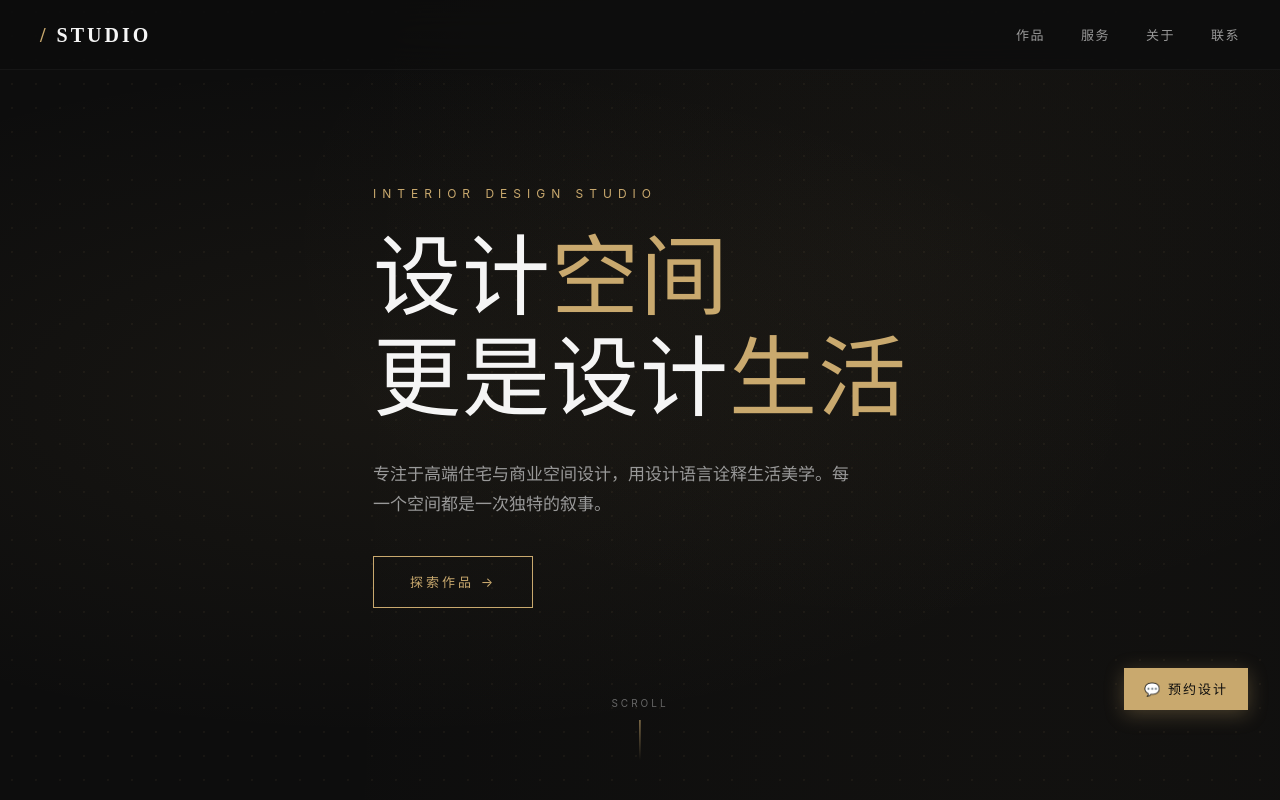
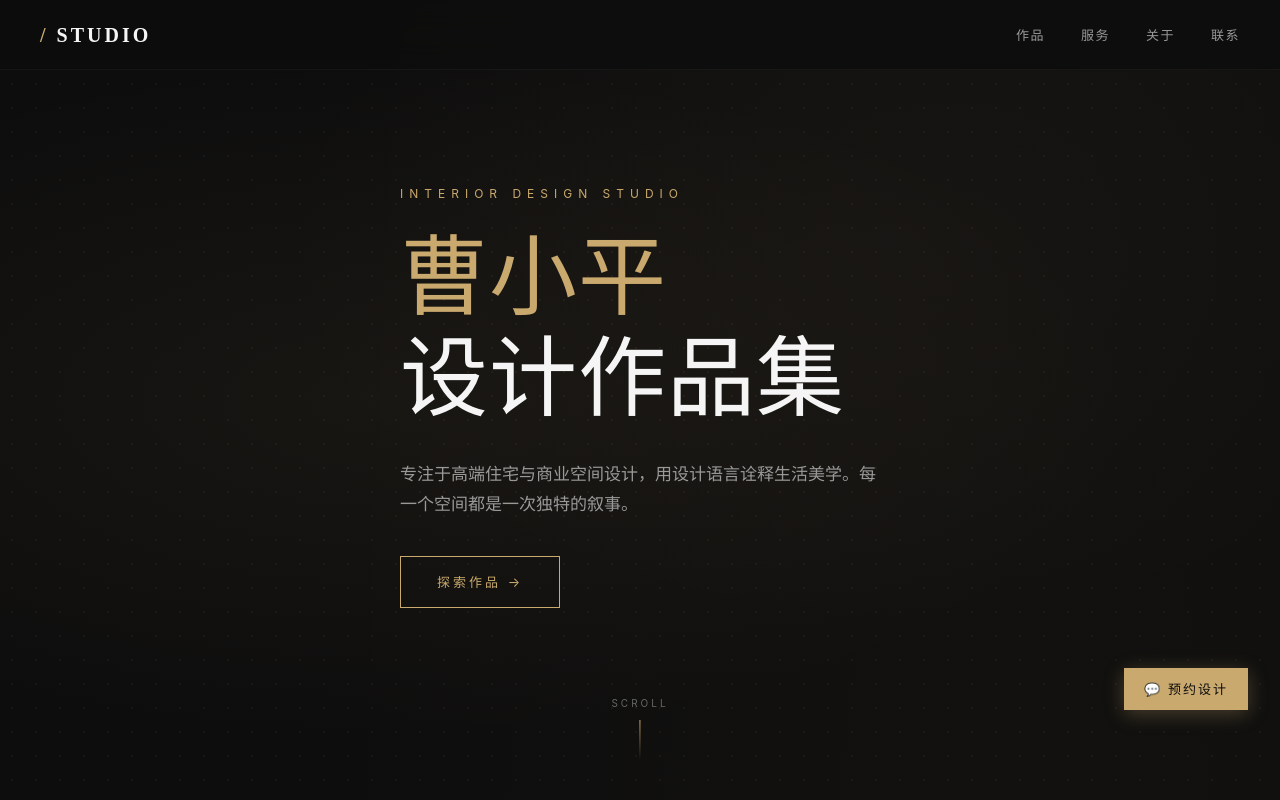
Before and after one commit to cxp661/-, a plain HTML site: page index.html in a window 1280 px wide. Shown: the top 800 px of the page. Drawn offline with Linux system fonts and the light colour scheme.

```diff
--- a/index.html
+++ b/index.html
@@ -432,7 +432,7 @@
   <div class="pattern-bg"></div>
   <div class="hero-content">
     <div class="hero-tag">Interior Design Studio</div>
-    <h1 id="heroTitle">设计<em>空间</em><br>更是设计<em>生活</em></h1>
+    <h1 id="heroTitle"><em>曹小平</em><br>设计作品集</h1>
     <p id="heroDesc">专注于高端住宅与商业空间设计，用设计语言诠释生活美学。每一个空间都是一次独特的叙事。</p>
     <a href="#works" class="btn">探索作品 →</a>
   </div>
```
